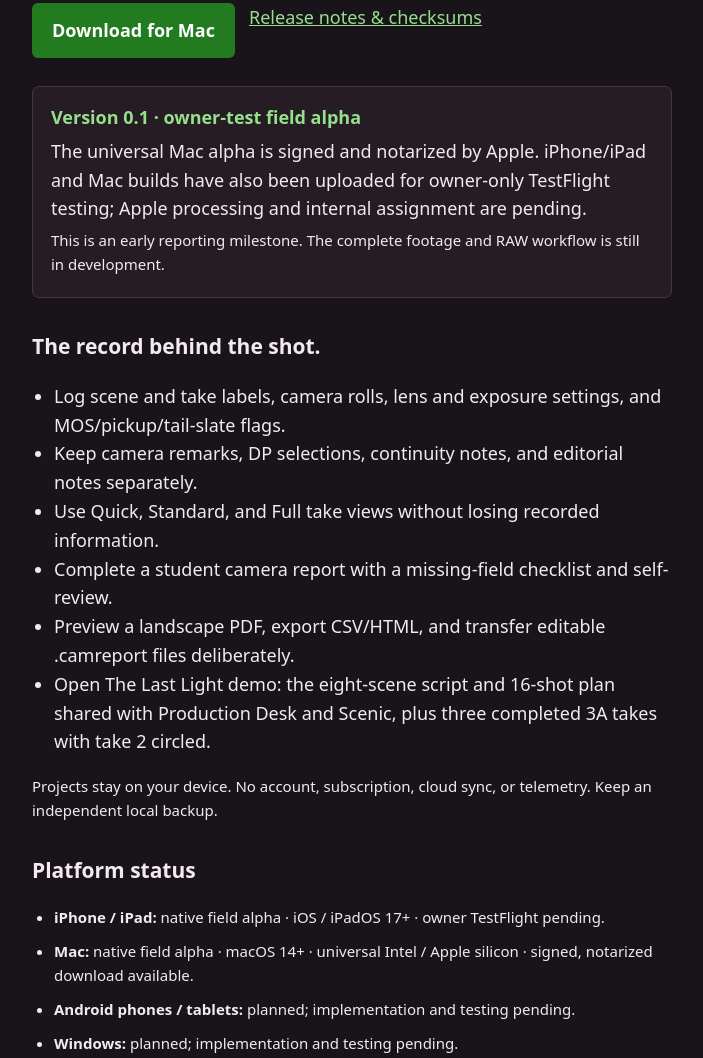
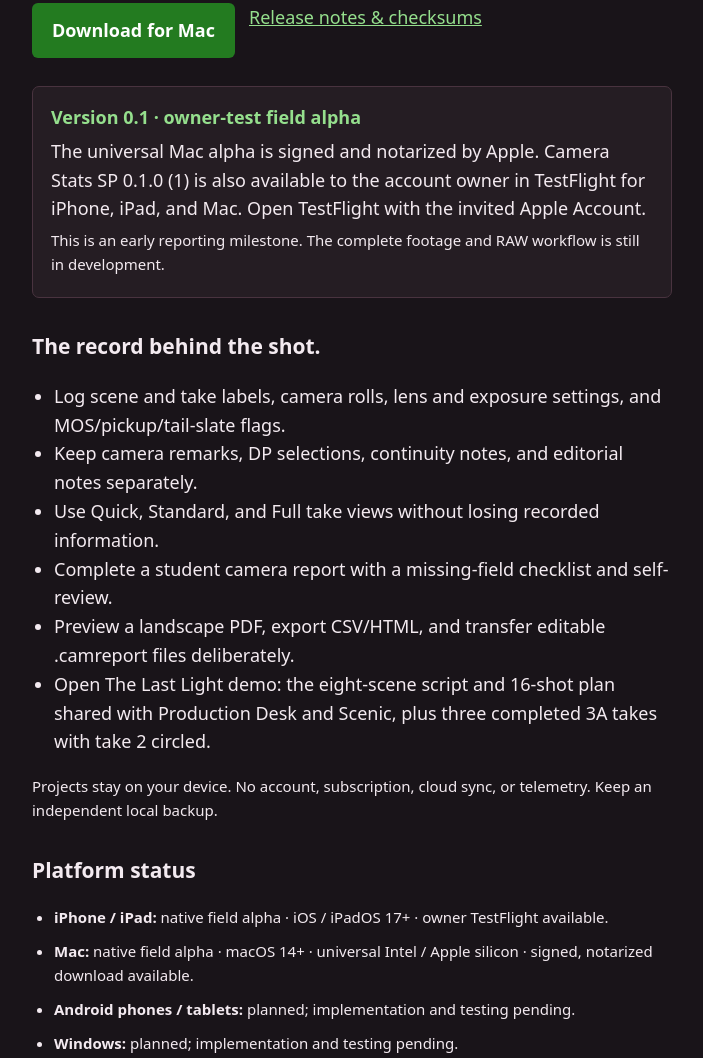
Before and after one commit to OfficialSquidProductions/camera-stats, a plain HTML site: page website/dist/index.html in a window 1280 px wide. Shown: the part 343-1401 px from the top of the page, without its empty margins (288-991 px from the left). Drawn offline with Linux system fonts and the light colour scheme.

Commit message:
Record available owner TestFlight and Mac download

```diff
--- a/website/dist/index.html
+++ b/website/dist/index.html
@@ -6,10 +6,10 @@
 <header class="brand"><img src="assets/SP_GREEN.png" alt=""><div><h1>CAMERA STATS</h1><p>A Squid Productions Software</p></div></header>
 <main><p>Local camera reporting software made by some friends at Squid Productions to carry the take from set to post.</p><p>Record the slate, keep your camera settings, and hand off a readable report. Saved on your device.</p>
 <div class="downloads"><a class="download" href="https://github.com/OfficialSquidProductions/camera-stats/releases/download/v0.1.0-alpha.1/Camera-Stats-Mac-0.1.0-alpha.1.zip">Download for Mac</a><a href="https://github.com/OfficialSquidProductions/camera-stats/releases/tag/v0.1.0-alpha.1">Release notes &amp; checksums</a></div>
-<div class="status" id="downloads"><strong>Version 0.1 · owner-test field alpha</strong><p>The universal Mac alpha is signed and notarized by Apple. iPhone/iPad and Mac builds have also been uploaded for owner-only TestFlight testing; Apple processing and internal assignment are pending.</p><p class="requirements">This is an early reporting milestone. The complete footage and RAW workflow is still in development.</p></div>
+<div class="status" id="downloads"><strong>Version 0.1 · owner-test field alpha</strong><p>The universal Mac alpha is signed and notarized by Apple. Camera Stats SP 0.1.0 (1) is also available to the account owner in TestFlight for iPhone, iPad, and Mac. Open TestFlight with the invited Apple Account.</p><p class="requirements">This is an early reporting milestone. The complete footage and RAW workflow is still in development.</p></div>
 <h2>The record behind the shot.</h2><ul class="features"><li>Log scene and take labels, camera rolls, lens and exposure settings, and MOS/pickup/tail-slate flags.</li><li>Keep camera remarks, DP selections, continuity notes, and editorial notes separately.</li><li>Use Quick, Standard, and Full take views without losing recorded information.</li><li>Complete a student camera report with a missing-field checklist and self-review.</li><li>Preview a landscape PDF, export CSV/HTML, and transfer editable .camreport files deliberately.</li><li>Open The Last Light demo: the eight-scene script and 16-shot plan shared with Production Desk and Scenic, plus three completed 3A takes with take 2 circled.</li></ul>
 <p class="requirements">Projects stay on your device. No account, subscription, cloud sync, or telemetry. Keep an independent local backup.</p>
-<h2>Platform status</h2><ul class="platforms requirements"><li><strong>iPhone / iPad:</strong> native field alpha · iOS / iPadOS 17+ · owner TestFlight pending.</li><li><strong>Mac:</strong> native field alpha · macOS 14+ · universal Intel / Apple silicon · signed, notarized download available.</li><li><strong>Android phones / tablets:</strong> planned; implementation and testing pending.</li><li><strong>Windows:</strong> planned; implementation and testing pending.</li></ul>
+<h2>Platform status</h2><ul class="platforms requirements"><li><strong>iPhone / iPad:</strong> native field alpha · iOS / iPadOS 17+ · owner TestFlight available.</li><li><strong>Mac:</strong> native field alpha · macOS 14+ · universal Intel / Apple silicon · signed, notarized download available.</li><li><strong>Android phones / tablets:</strong> planned; implementation and testing pending.</li><li><strong>Windows:</strong> planned; implementation and testing pending.</li></ul>
 <p class="requirements">Slate OCR, exact-frame footage browsing, physical RED R3D / Blackmagic RAW renaming, and NLE adapters require more implementation and real-media validation. Naming previews never change camera footage. No camera or NLE certification is claimed.</p>
 <p class="requirements">Free and open source under the MIT license.</p>
 <div class="links"><a href="https://github.com/OfficialSquidProductions/camera-stats">Source code</a><a href="https://scenic.squidproductions.org/">Explore Scenic</a><a href="https://productiondesk.squidproductions.org/">Explore Production Desk</a></div></main>
```
Also changed, not shown: docs/VALIDATION.md (+1 -1 lines), website/index.html (+2 -2 lines), README.md.
